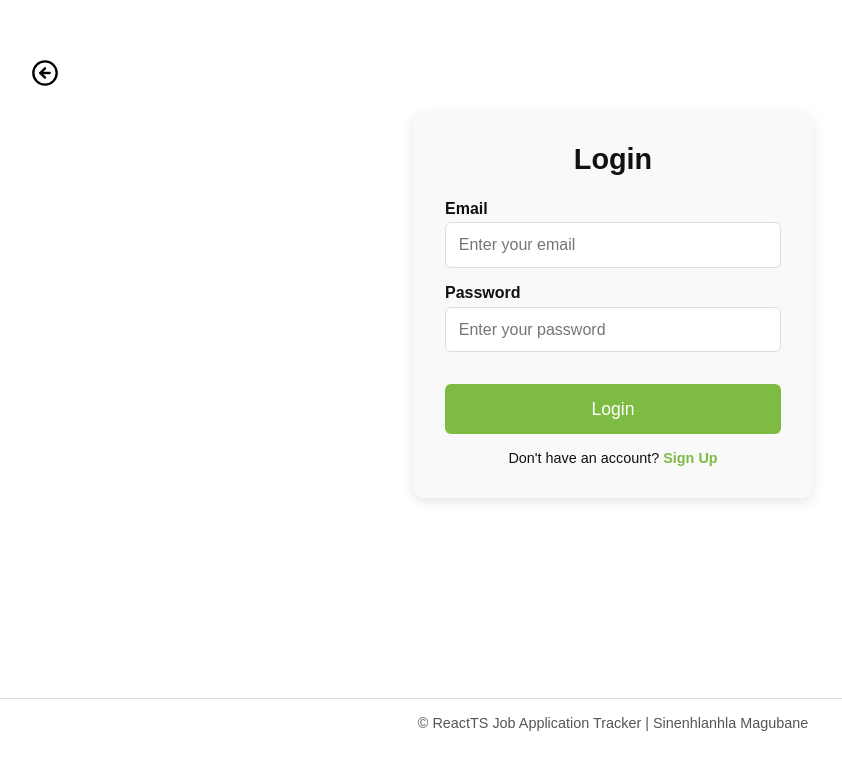
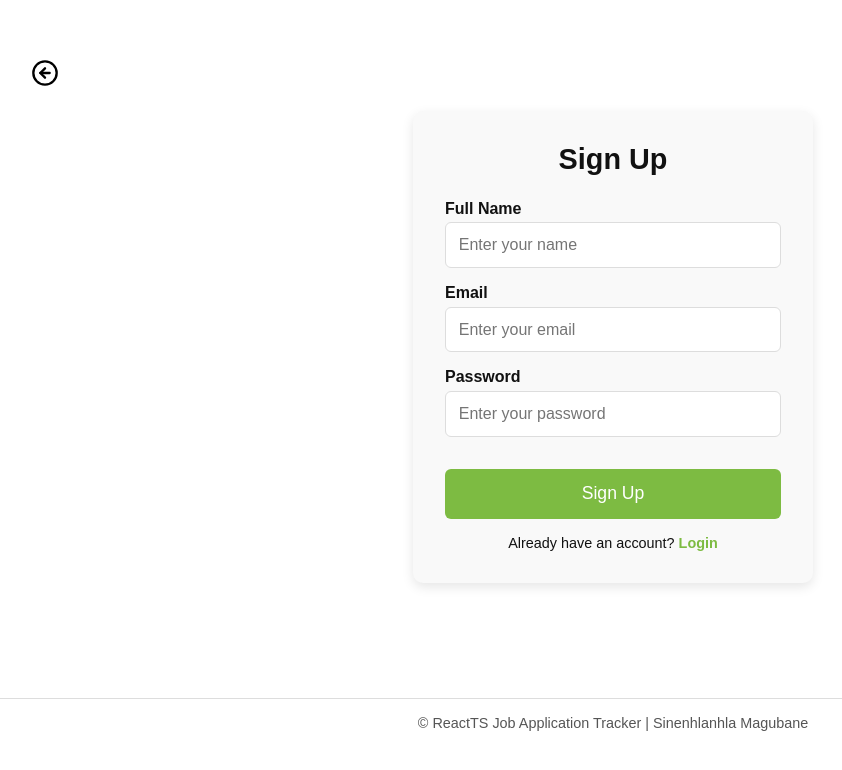
Before and after one commit to SineMag/React-TS-Job-Application-Tracker, a React (Vite) app: page /signup in a window 1280 px wide. Shown: the top 770 px of the page, without its empty margins (27-869 px from the left). Built offline with nearby package versions, Linux system fonts and the light colour scheme.

Commit message:
functionality for the landing page

```diff
--- /dev/null
+++ b/db.json
@@ -0,0 +1,3 @@
+{
+  "users": []
+}
--- a/src/components/SignUpPage.tsx
+++ b/src/components/SignUpPage.tsx
@@ -4,19 +4,20 @@ import { useNavigate } from "react-router-dom";
 
 export default function SignUpPage() {
   const navigate = useNavigate();
-  const [isLogin, setIsLogin] = useState(true);
+  const [isLogin, setIsLogin] = useState(false);
   const [email, setEmail] = useState("");
+  const [name, setName] = useState("");
   const [password, setPassword] = useState("");
 
   const handleSubmit = (e: React.FormEvent) => {
     e.preventDefault();
 
     if (isLogin) {
-      console.log("Logging in:", { email, password });
-      // TODO: Hook up login API
+      console.log("Logging in:", {name, email, password });
+      //  Hook up login API
     } else {
-      console.log("Signing up:", { email, password });
-      // TODO: Hook up signup API
+      console.log("Signing up:", {name, email, password });
+      //  Hook up signup API
     }
 
     setEmail("");
@@ -37,6 +38,17 @@ export default function SignUpPage() {
         <h2>{isLogin ? "Login" : "Sign Up"}</h2>
 
         <form onSubmit={handleSubmit}>
+          <div className="formGroup">
+            <label>Full Name</label>
+            <input
+              type="name"
+              placeholder="Enter your name"
+              value={name}
+              onChange={(e) => setName(e.target.value)}
+              required
+            />
+          </div>
+
           <div className="formGroup">
             <label>Email</label>
             <input
```
Also changed, not shown: src/components/LogInPage.tsx (added, +9 -0 lines).
